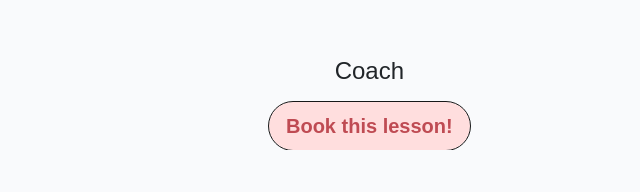
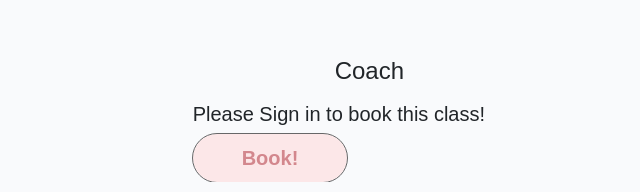
Before and after one commit to yamesjamess/p4-roller-criu, a Django app: template templates/lesson_detail.html in a window 1280 px wide. Shown: the part 81-273 px from the top of the page, without its empty margins (640-1280 px from the left). Run offline with Django 3.2, Linux system fonts and the light colour scheme; the template is opened without the code that fills it, so the values that code supplies are empty; some libraries are stand-ins or nearby versions; some web fonts are replaced.

Commit message:
Add a form for the user to book a lesson and logic for different scenarios

```diff
--- a/templates/lesson_detail.html
+++ b/templates/lesson_detail.html
@@ -1,4 +1,6 @@
-{% extends 'base.html' %} {% block content %}
+{% extends 'base.html' %}
+{% load static %}
+{% block content %}
 
 {% load crispy_forms_tags %}
 
@@ -27,70 +29,39 @@
                     <h4 class="coach-name">Coach {{ coach.first_name }}</h4>
                     <p class="specialization">{{ coach.specialization|capfirst }}</p>
                 </div>
-                <!-- only logged in user can press the button -->
                 {% if user.is_authenticated %}
-                <div class="booking-button-container m-1">
-                    <button class="btn btn-lg booking-button rounded-pill" data-bs-toggle="modal" data-bs-target="#bookingModal">Book this lesson!</button>
-                </div>
+                    {% if not has_booking %}
+                        <div class="masthead-booking">
+                            <h5>Booking for: </h5>
+                            <p>{{ user.username }}</p>
+                            <form method="POST">
+                                {% csrf_token %}
+                                <div class="form-group" id="booking-form-elements">
+                                    <label for="{{ booking_form.places_reserved.id_for_label }}" class="col-form-label">Number of Places Reserved*</label>
+                                    <select class="form-select" name="places_reserved" id="{{ booking_form.places_reserved.id_for_label }}">
+                                        <option value="1" selected>1</option>
+                                    </select>
+                                </div>
+                                <button type="submit" id="booking-button" class="btn btn-lg booking-button rounded-pill px-5">Book!</button>
+                            </form>
+                        </div>
+                    {% else %}
+                        <div class="masthead-booking">
+                            <h5>You have already submitted a booking this class!</h5>
+                            <p>Please check <strong>'My Bookings'</strong> for booking status</p>
+                            <button type="submit" class="btn btn-lg booking-button rounded-pill px-5" disabled>Book!</button>
+                        </div>
+                    {% endif %}
                 {% else %}
-                <div class="booking-button-container">
-                    <button class="btn btn-lg booking-button rounded-pill" data-bs-toggle="modal" data-bs-target="#bookingModal">Book this lesson!</button>
-                </div>
+                    <div class="masthead-booking">
+                        <h5>Please Sign in to book this class!</h5>
+                        <button type="submit" class="btn btn-lg booking-button rounded-pill px-5" disabled>Book!</button>
+                    </div>
                 {% endif %}
             </div>
         </div>
     </div>
 </div>
-
-<!-- Booking Modal -->
-<div class="modal fade" id="bookingModal" tabindex="-1" role="dialog" aria-labelledby="bookingModalLabel" aria-hidden="True">
-    <div class="modal-dialog" role="document">
-      <div class="modal-content p-3">
-        <div class="modal-header">
-          <h5 class="bookingModalLabel" id="bookingModalLabel">Request a Booking</h5>
-          <button type="button" class="btn-close" data-bs-dismiss="modal" aria-label="Close">
-          </button>
-        </div>
-        {% if user.is_authenticated %}
-        <div class="modal-body">
-          <form action="#" method="POST">
-            {% csrf_token %}
-            <input type="hidden" name="user_id" value="{{ user.id }}">
-            <input type="hidden" name="coach_email" value="{{ lesson.coach.email }}">
-
-            <div class="form-group">
-              <label for="lesson_name" class="col-form-label">Lesson:</label>
-              <input type="text" name="lesson" class="form-control" value="{{ lesson.title }}" disabled>
-            </div>
-            <div class="form-group">
-              <label for="name" class="col-form-label">Username:</label>
-              <input type="text" name="name" class="form-control" value="{{ user.username }}">
-            </div>
-            <div class="form-group">
-              <label for="email" class="col-form-label">Email:</label>
-              <input type="email" name="email" class="form-control" value="{{ user.email }}"required>
-            </div>
-            <div class="form-group">
-              <label for="phone" class="col-form-label">Phone:</label>
-              <input type="text" name="phone" class="form-control">
-            </div>
-            <div class="form-group">
-              <label for="message" class="col-form-label">Message:</label>
-              <textarea name="message" class="form-control"></textarea>
-            </div>
-            <div class="modal-footer mt-3">
-                <button type="submit" class="btn btn-lg booking-button rounded-pill px-5">Book!</button>
-            </div>
-          </form>
-        </div>
-        {% else %}
-        <div class="modal-body">
-            <h5>You must log in to your account to make a booking!</h5>
-        </div>
-        {% endif %}
-      </div>
-    </div>
-  </div>
 
 <div class="container">
     <div class="row">
```
